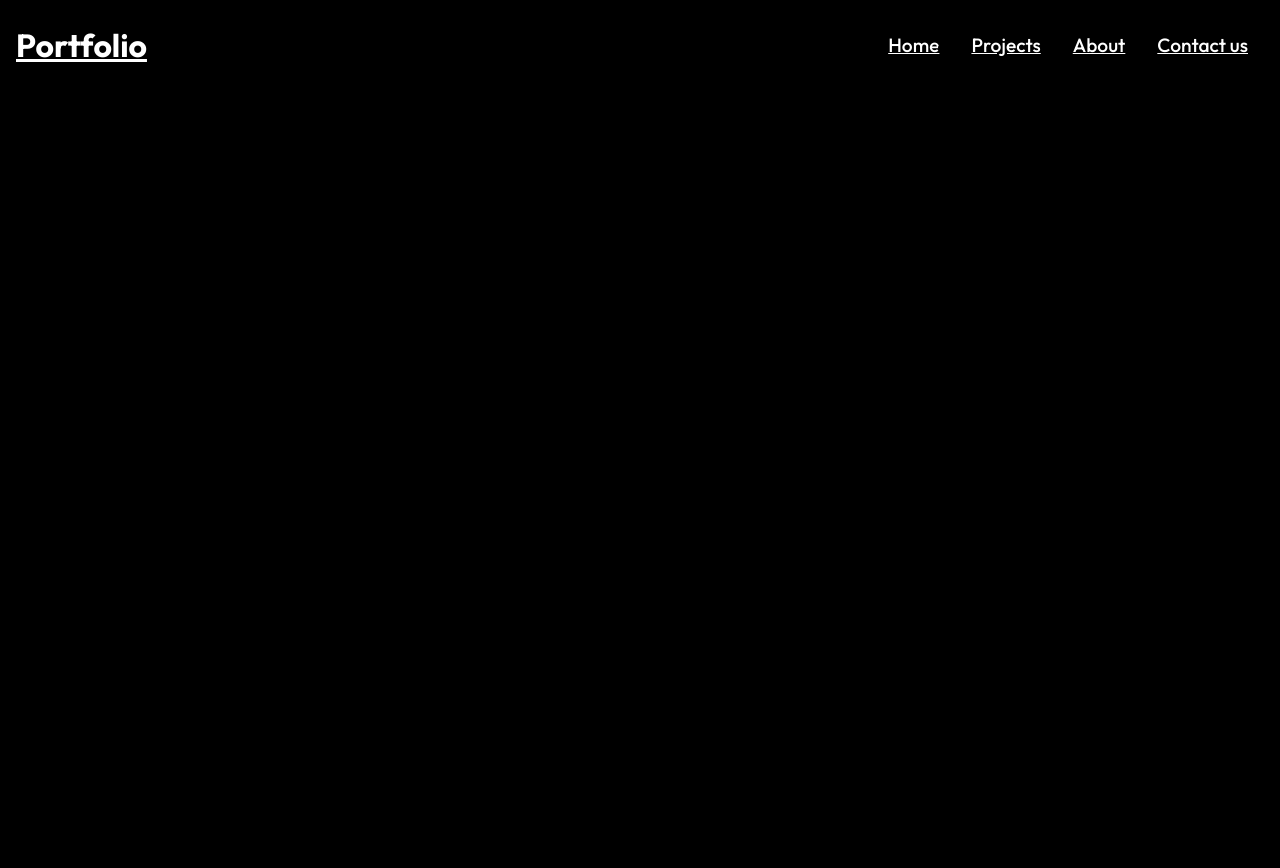
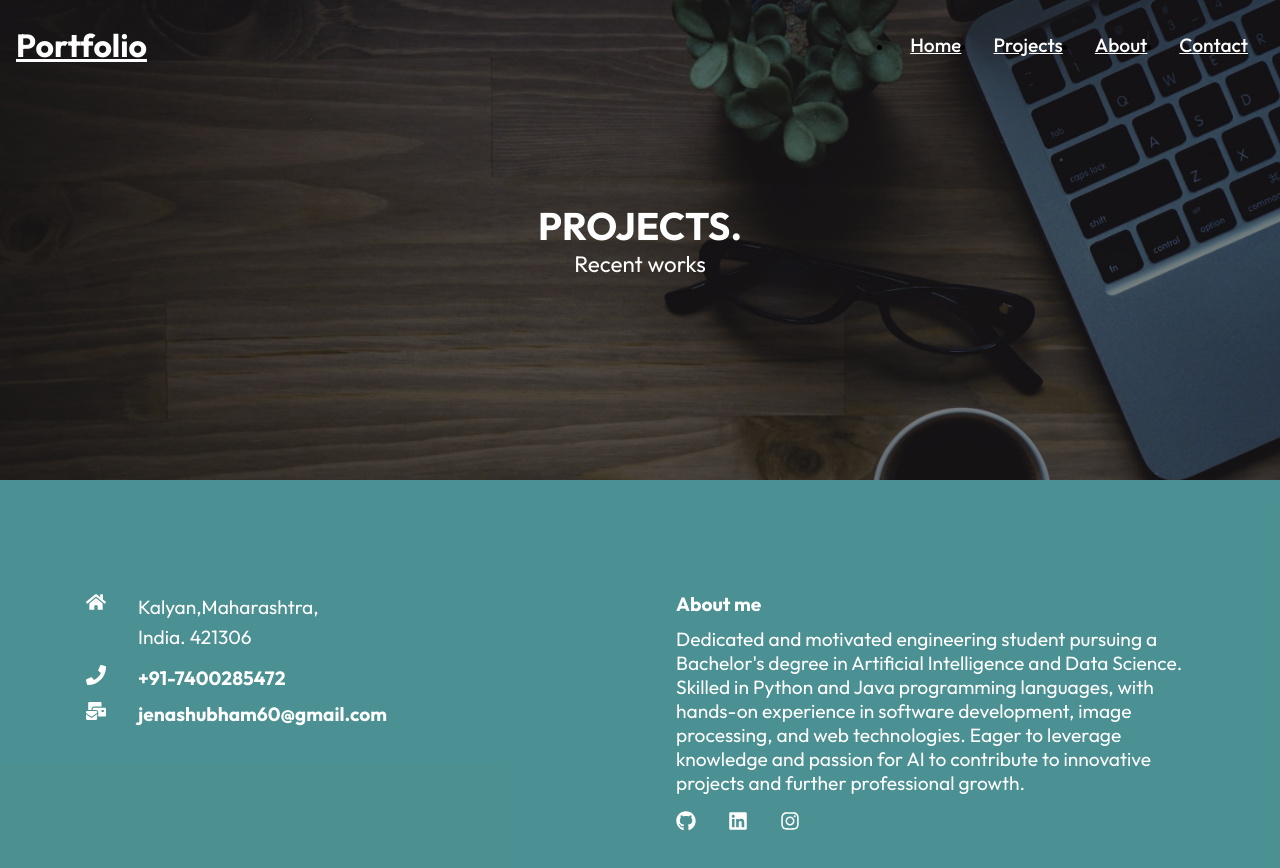
Before and after one commit to nirakar24/Portfolio, a React (Create React App) app: page /projects in a window 1280 px wide. Shown: the top 868 px of the page. Before the commit the page ends 800 px from the top, so only its background shows below. Built offline with nearby package versions, Linux system fonts and the light colour scheme.

Commit message:
Dynamic components

```diff
--- a/public/index.html
+++ b/public/index.html
@@ -24,7 +24,7 @@
       work correctly both with client-side routing and a non-root public URL.
       Learn how to configure a non-root public URL by running `npm run build`.
     -->
-    <title>React App</title>
+    <title>Takemitchy</title>
   </head>
   <body>
     <noscript>You need to enable JavaScript to run this app.</noscript>
--- /dev/null
+++ b/src/components/Bgimg2.js
@@ -0,0 +1,17 @@
+import "./BgimgStyle2.css"
+
+import React, { Component } from 'react'
+
+class Bgimg2 extends Component {
+    render()
+  {return (
+    <div className="bg-img">
+        <div className="heading">
+            <h1>{this.props.heading}</h1>
+            <p>{this.props.text}</p>
+        </div>
+    </div>
+  )}
+}
+
+export default Bgimg2
--- /dev/null
+++ b/src/components/BgimgStyle2.css
@@ -0,0 +1,49 @@
+.bg-img{
+    width: 100%;
+    background-color: rgba(0, 0 ,0, 0.5);
+    height: 60vh;
+    position:relative;
+}
+
+.bg-img::before{
+    content: "";
+    background: url("/src/assets/contact.jpg");
+    background-size: cover;
+    background-position: center top;
+    height: 100%;
+    width: 100%;
+    position: absolute;
+    top: 0;
+    left: 0;
+    z-index: -1;
+
+}
+
+.bg-img h1{
+    font-size: 2.4rem;
+}
+
+.bg-img p{
+    font-size: 1.4rem;
+    text-align: center;
+}
+
+.heading{
+    width:100%;
+    height:100%;
+    display: flex;
+    flex-direction: column;
+    justify-content: center;
+    align-items: center;
+}
+
+@media screen and (max-width: 730px) {
+    .bg-img h1{
+        font-size: 2rem;
+    }
+
+    .bg-img p{
+        font-size: 1rem;
+        text-align: center;
+    }
+}
--- /dev/null
+++ b/src/components/Footer.js
@@ -0,0 +1,40 @@
+import './FooterStyles.css'
+
+import React from 'react'
+import {Link} from "react-router-dom"
+import { FaGithub, FaGithubSquare, FaHome, FaInstagram, FaLinkedin, FaMailBulk, FaMailchimp, FaPhone } from 'react-icons/fa'
+
+const Footer = () => {
+  return (
+    <div className='footer'>
+        <div className='footer-container'>
+            <div className='left'>
+                <div className='location'>
+                   <FaHome size={20} style={{color:"#fff", marginRight:"2rem"}}/>
+                   <p>Kalyan,Maharashtra,<br/>India. 421306</p>
+                </div>
+                <div className='phone'>
+                   <h4><FaPhone size={20} style={{color:"#fff", marginRight:"2rem"}}/>
+                   +91-7400285472</h4>
+                </div>
+                <div className='email'>
+                   <h4><FaMailBulk size={20} style={{color:"#fff", marginRight:"2rem"}}/>
+                   jenashubham60@gmail.com</h4>
+                </div>
+            </div>
+            <div className='right'>
+              <h4>About me</h4>
+              <p>Dedicated and motivated engineering student pursuing a Bachelor's degree in Artificial Intelligence and Data Science. Skilled in Python and Java programming languages, with hands-on experience in software development, image processing, and web technologies. Eager to leverage knowledge and passion for AI to contribute to innovative projects and further professional growth.</p>
+              <div className='social'>
+              <FaGithub size={20} style={{color:"#fff", marginRight:"2rem"}}/>
+              <FaLinkedin size={20} style={{color:"#fff", marginRight:"2rem"}}/>
+              <FaInstagram size={20} style={{color:"#fff", marginRight:"2rem"}}/>
+              </div>
+            </div>
+        </div>
+
+    </div>
+  )
+}
+
+export default Footer
--- /dev/null
+++ b/src/components/FooterStyles.css
@@ -0,0 +1,69 @@
+.footer{
+    width: 100%;
+    padding: 6rem 0;
+    background: rgba(84, 160, 162,0.9);
+}
+
+.footer-container{
+    max-width: 1140px;
+    margin: auto;
+    display: grid;
+    grid-template-columns: repeat(2,1fr);
+    grid-gap: 40px;
+}
+
+.left{
+    height: 100%;
+    max-width: 100%;
+    display: flex;
+    flex-direction: column;
+    padding: 1rem;
+}
+
+.location{
+    display: flex;
+    margin-bottom: 0.8rem;
+}
+
+.location p{
+    line-height: 30px;
+}
+
+.right{
+    height: 100%;
+    max-width: 100%;
+    display: flex;
+    flex-direction: column;
+    padding: 1rem;
+}
+
+.social{
+    margin-top: 1rem;
+}
+
+h4{
+    font-size: 1.2rem;
+    padding-bottom: 0.7rem;
+}
+
+p{
+    font-size: 1.2rem;
+}
+
+
+@media screen and (max-width:730px) {
+
+    .footer-container{
+        grid-template-columns: 1fr;
+    }
+
+    h4{
+        font-size: 1rem;
+        padding-bottom: 0.7rem;
+    }
+
+    p{
+        font-size: 0.95rem;
+    }
+
+ }
--- a/src/components/Navbar.js
+++ b/src/components/Navbar.js
@@ -37,7 +37,7 @@ const Navbar = () => {
                     <Link to="/about">About</Link>
                 </li>
                 <li>
-                    <Link to="/contact">Contact us</Link>
+                    <Link to="/contact">Contact</Link>
                 </li>
             </ul>
             <div className="hamburger" onClick={handleClick}>
--- a/src/components/NavbarStyles.css
+++ b/src/components/NavbarStyles.css
@@ -11,7 +11,7 @@
 
 .header-bg{
     background-color: rgba(0, 0, 0, 0.85);
-    transition: 0.5s;
+    transition: 0.8s;
 }
 
 .nav-menu{
--- a/src/routes/about.js
+++ b/src/routes/about.js
@@ -1,10 +1,14 @@
 import React from 'react'
+import Bgimg2 from '../components/Bgimg2'
+import Footer from '../components/Footer'
 import Navbar from '../components/Navbar'
 
 const About = () => {
   return (
     <div>
       <Navbar/>
+      <Bgimg2 heading="ABOUT ME" text="Hello"/>
+      <Footer/>
     </div>
   )
 }
--- a/src/routes/contact.js
+++ b/src/routes/contact.js
@@ -1,10 +1,14 @@
 import React from 'react'
+import Bgimg2 from '../components/Bgimg2'
+import Footer from '../components/Footer'
 import Navbar from '../components/Navbar'
 
 const contact = () => {
   return (
     <div>
       <Navbar/>
+      <Bgimg2 heading="Contact me" text="Ready to collaborate"/>
+      <Footer/>
     </div>
   )
 }
--- a/src/routes/home.js
+++ b/src/routes/home.js
@@ -1,12 +1,14 @@
 import React from 'react'
 import Navbar from '../components/Navbar'
 import Bgimg from '../components/Bgimg'
+import Footer from '../components/Footer'
 
 const Home = () => {
   return (
     <div>
       <Navbar/>
       <Bgimg/>
+      <Footer/>
     </div>
   )
 }
--- a/src/routes/projects.js
+++ b/src/routes/projects.js
@@ -1,10 +1,14 @@
 import React from 'react'
+import Bgimg2 from '../components/Bgimg2'
+import Footer from '../components/Footer'
 import Navbar from '../components/Navbar'
 
 const projects = () => {
   return (
     <div>
       <Navbar/>
+      <Bgimg2 heading="PROJECTS." text="Recent works"/>
+      <Footer/>
     </div>
   )
 }
```
